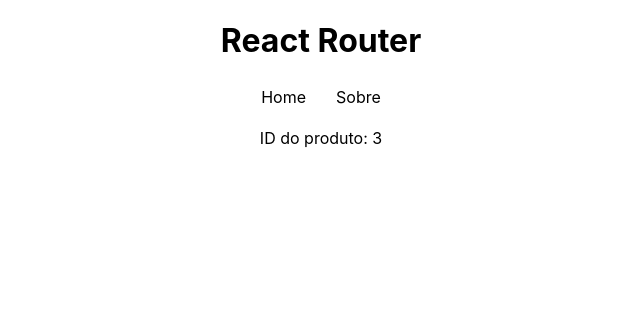
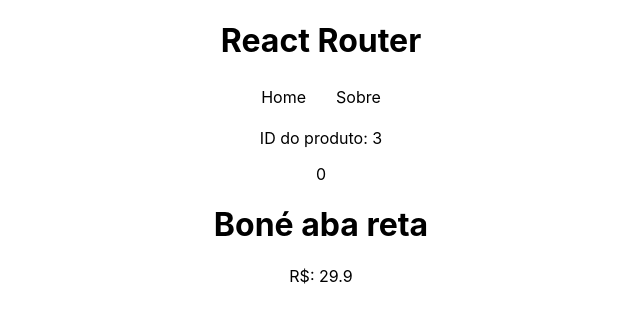
Before and after one commit to kaiotcp1/curso_react, a React (Create React App) app in the folder 8_REACT_ROUTER/reactrouter/: page /products/3 in a window 1280 px wide. Shown: the top 322 px of the page, without its empty margins (319-959 px from the left). Built offline with nearby package versions, Linux system fonts and the light colour scheme; data requests are answered from the project's data file.

Commit message:
Carregamento dinâmico de dados

```diff
--- a/8_REACT_ROUTER/reactrouter/src/pages/Product.js
+++ b/8_REACT_ROUTER/reactrouter/src/pages/Product.js
@@ -1,13 +1,27 @@
 import React from 'react'
 import { useParams } from 'react-router-dom'
+import { useFetch } from '../hooks/useFetch'
+
 
 const Product = () => {
     // Rota dinâmica
     const {id} = useParams()
 
+    // Carregamento dado individual
+    const url = "http://localhost:3000/products/" + id
+    const {data: product, loading, error} = useFetch(url);
+
   return (
     <div>
         <p>ID do produto: {id}</p>
+        {error & <p>Ocorreu um erro...</p>}
+        {loading && <p>Carregando...</p>}
+        {product && (
+            <div>
+                <h1>{product.name}</h1>
+                <p>R$: {product.price}</p>
+            </div>
+        )}
     </div>
   )
 }
```
